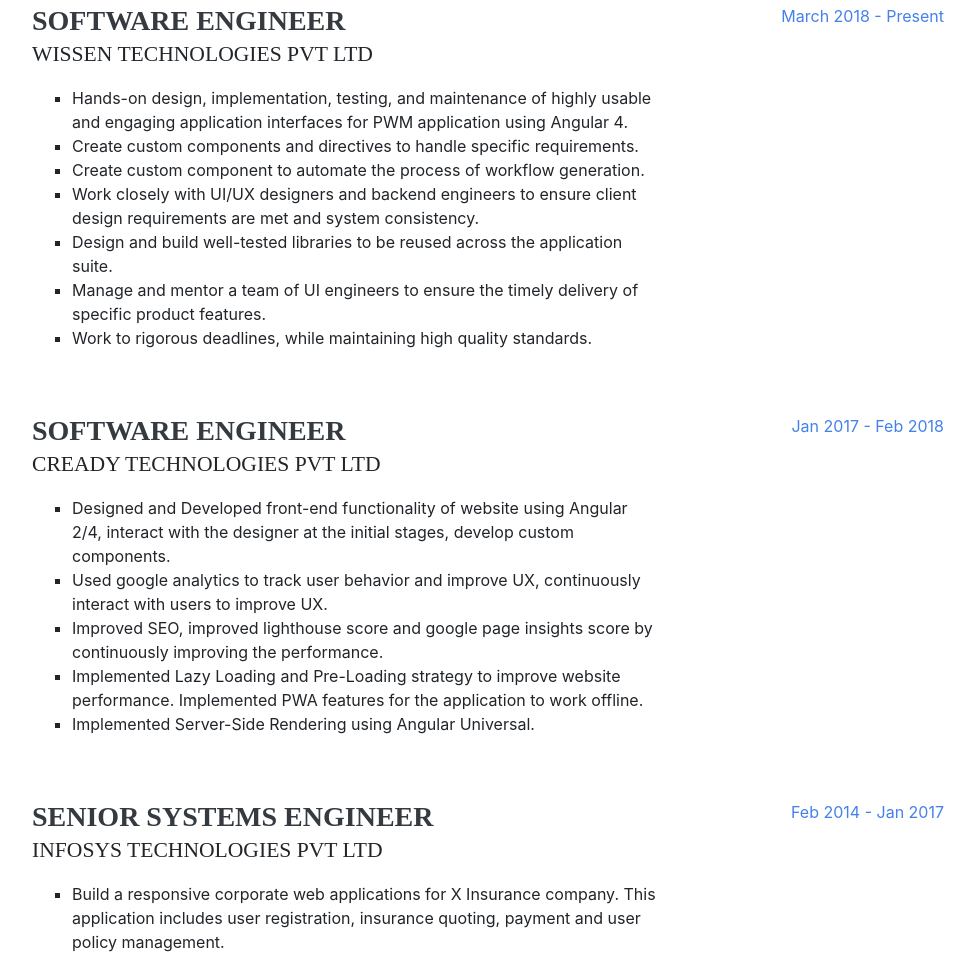
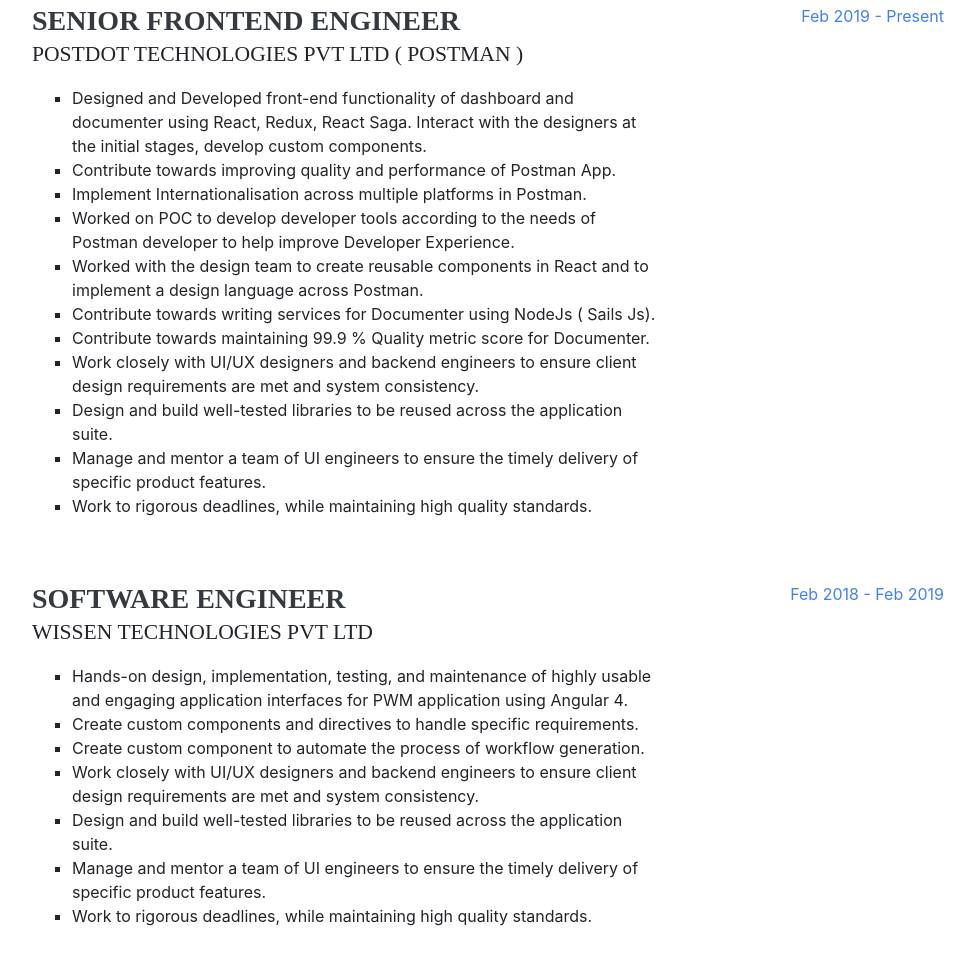
Before and after one commit to YounixM/younixm.github.io, a plain HTML site: page index.html in a window 1280 px wide. Shown: the part 959-1916 px from the top of the page, without its empty margins (288-1263 px from the left). Drawn offline with Linux system fonts and the light colour scheme; a web font is replaced by a local one.

Commit message:
Resume Update

```diff
--- a/index.html
+++ b/index.html
@@ -31,7 +31,7 @@
     <a class="navbar-brand js-scroll-trigger" href="#page-top">
       <span class="d-block d-lg-none">Yunus A M</span>
       <span class="d-none d-lg-block">
-          <img class="img-fluid img-profile rounded-circle mx-auto mb-2" src="img/profile.jpg" alt="">
+        <img class="img-fluid img-profile rounded-circle mx-auto mb-2" src="img/profile1.JPG" alt="">
       </span>
     </a>
     <button class="navbar-toggler" type="button" data-toggle="collapse" data-target="#navbarSupportedContent" aria-controls="navbarSupportedContent"
@@ -73,10 +73,10 @@
           <a href="mailto:myounis.ar1@gmail.com"> myounis.ar1@gmail.com </a>
         </div>
         <p class="mb-5">
-          I am a energetic software engineer with 4.5+ years experience developing robust code for high-volume businesses.
-          An enthusiastic team player and deep creative thinker.
-          I am experienced in leveraging agile frameworks to provide a robust synopsis for high level overviews. Iterative
-          approaches to corporate strategy foster collaborative thinking to further the overall value proposition.</p>
+          I am a energetic software engineer with 5.8+ years experience developing robust code for high-volume businesses. An enthusiastic
+          team player and deep creative thinker. I am experienced in leveraging agile frameworks to provide a robust synopsis
+          for high level overviews. Iterative approaches to corporate strategy foster collaborative thinking to further the
+          overall value proposition.</p>
         <ul class="list-inline list-social-icons mb-0">
           <li class="list-inline-item">
             <a href="https://www.linkedin.com/in/younix/" target="_blank">
@@ -104,20 +104,49 @@
 
         <div class="resume-item d-flex flex-column flex-md-row mb-5">
           <div class="resume-content mr-auto">
-            <h3 class="mb-0">Software Engineer</h3>
-            <div class="subheading mb-3"> Wissen Technologies Pvt Ltd </div>
+            <h3 class="mb-0">Senior Frontend Engineer</h3>
+            <div class="subheading mb-3"> Postdot Technologies Pvt Ltd ( POSTMAN ) </div>
             <ul style="list-style-type: square">
-              <li> Hands-on design, implementation, testing, and maintenance of highly usable and engaging application interfaces for PWM application using Angular 4.  </li>
-              <li> Create custom components and directives to handle specific requirements. </li>
-              <li> Create custom component to automate the process of workflow generation. </li>
-              <li> Work closely with UI/UX designers and backend engineers to ensure client design requirements are met and system consistency. </li>
+              <li> Designed and Developed front-end functionality of dashboard and documenter using React, Redux, React Saga.
+                Interact with the designers at the initial stages, develop custom components.</li>
+              <li> Contribute towards improving quality and performance of Postman App. </li>
+              <li> Implement Internationalisation across multiple platforms in Postman. </li>
+              <li> Worked on POC to develop developer tools according to the needs of Postman developer to help improve Developer
+                Experience. </li>
+              <li> Worked with the design team to create reusable components in React and to implement a design language across
+                Postman. </li>
+              <li> Contribute towards writing services for Documenter using NodeJs ( Sails Js). </li>
+              <li> Contribute towards maintaining 99.9 % Quality metric score for Documenter. </li>
+              <li> Work closely with UI/UX designers and backend engineers to ensure client design requirements are met and system
+                consistency. </li>
               <li> Design and build well-tested libraries to be reused across the application suite.</li>
               <li> Manage and mentor a team of UI engineers to ensure the timely delivery of specific product features. </li>
               <li> Work to rigorous deadlines, while maintaining high quality standards. </li>
             </ul>
           </div>
           <div class="resume-date text-md-right">
-            <span class="text-primary"> March 2018 - Present</span>
+            <span class="text-primary"> Feb 2019 - Present </span>
+          </div>
+        </div>
+
+        <div class="resume-item d-flex flex-column flex-md-row mb-5">
+          <div class="resume-content mr-auto">
+            <h3 class="mb-0">Software Engineer</h3>
+            <div class="subheading mb-3"> Wissen Technologies Pvt Ltd </div>
+            <ul style="list-style-type: square">
+              <li> Hands-on design, implementation, testing, and maintenance of highly usable and engaging application interfaces
+                for PWM application using Angular 4. </li>
+              <li> Create custom components and directives to handle specific requirements. </li>
+              <li> Create custom component to automate the process of workflow generation. </li>
+              <li> Work closely with UI/UX designers and backend engineers to ensure client design requirements are met and system
+                consistency. </li>
+              <li> Design and build well-tested libraries to be reused across the application suite.</li>
+              <li> Manage and mentor a team of UI engineers to ensure the timely delivery of specific product features. </li>
+              <li> Work to rigorous deadlines, while maintaining high quality standards. </li>
+            </ul>
+          </div>
+          <div class="resume-date text-md-right">
+            <span class="text-primary"> Feb 2018 - Feb 2019</span>
           </div>
         </div>
 
@@ -127,10 +156,14 @@
             <h3 class="mb-0">Software Engineer </h3>
             <div class="subheading mb-3"> Cready Technologies Pvt Ltd </div>
             <ul style="list-style-type: square">
-              <li>  Designed and Developed front-end functionality of website using Angular 2/4, interact with the designer at the initial stages, develop custom components. </li>
-              <li> Used google analytics to track user behavior and improve UX, continuously interact with users to improve UX. </li>
-              <li> Improved SEO, improved lighthouse score and google page insights score by continuously improving the performance. </li>
-              <li> Implemented Lazy Loading and Pre-Loading strategy to improve website performance. Implemented PWA features for the application to work offline.  </li>
+              <li> Designed and Developed front-end functionality of website using Angular 2/4, interact with the designer at
+                the initial stages, develop custom components. </li>
+              <li> Used google analytics to track user behavior and improve UX, continuously interact with users to improve UX.
+              </li>
+              <li> Improved SEO, improved lighthouse score and google page insights score by continuously improving the performance.
+              </li>
+              <li> Implemented Lazy Loading and Pre-Loading strategy to improve website performance. Implemented PWA features
+                for the application to work offline. </li>
               <li> Implemented Server-Side Rendering using Angular Universal. </li>
             </ul>
           </div>
@@ -144,7 +177,8 @@
             <h3 class="mb-0">Senior Systems Engineer</h3>
             <div class="subheading mb-3">Infosys Technologies Pvt Ltd</div>
             <ul style="list-style-type: square">
-                <li> Build a responsive corporate web applications for X Insurance company. This application includes user registration, insurance quoting, payment and user policy management. </li>
+              <li> Build a responsive corporate web applications for X Insurance company. This application includes user registration,
+                insurance quoting, payment and user policy management. </li>
               <li> Interact with the client to understand the requirements. </li>
               <li> Lead development team for Internal user management and self-service modules. </li>
               <li> Developing the front-end functionality of the website using AngularJS 1.3. </li>
@@ -188,7 +222,7 @@
             <p> First Class : 68.83 % </p>
           </div>
           <div class="resume-date text-md-right">
-            <span class="text-primary">  July 2007 - Apr 2009 </span>
+            <span class="text-primary"> July 2007 - Apr 2009 </span>
           </div>
         </div>
 
@@ -294,12 +328,10 @@
             <i class="fa-li fa fa-trophy text-warning"></i> Microsoft Certified Solutions Associate – Web Applications
           </li>
           <li>
-            <i class="fa-li fa fa-trophy text-warning"></i> Microsoft Certified Solutions Developer – Windows Store Apps
-            Using HTML5.
+            <i class="fa-li fa fa-trophy text-warning"></i> Microsoft Certified Solutions Developer – Windows Store Apps Using HTML5.
           </li>
           <li>
-            <i class="fa-li fa fa-trophy text-warning"></i> Microsoft Specialist: Programming in HTML5 with JavaScript and
-            CSS3 specialist.
+            <i class="fa-li fa fa-trophy text-warning"></i> Microsoft Specialist: Programming in HTML5 with JavaScript and CSS3 specialist.
           </li>
           <li>
             <i class="fa-li fa fa-trophy text-warning"></i> Microsoft Specialist: Programming in C#.
```
Also changed, not shown: 1 other file. Lines whose indentation alone changed are shown as unchanged.
